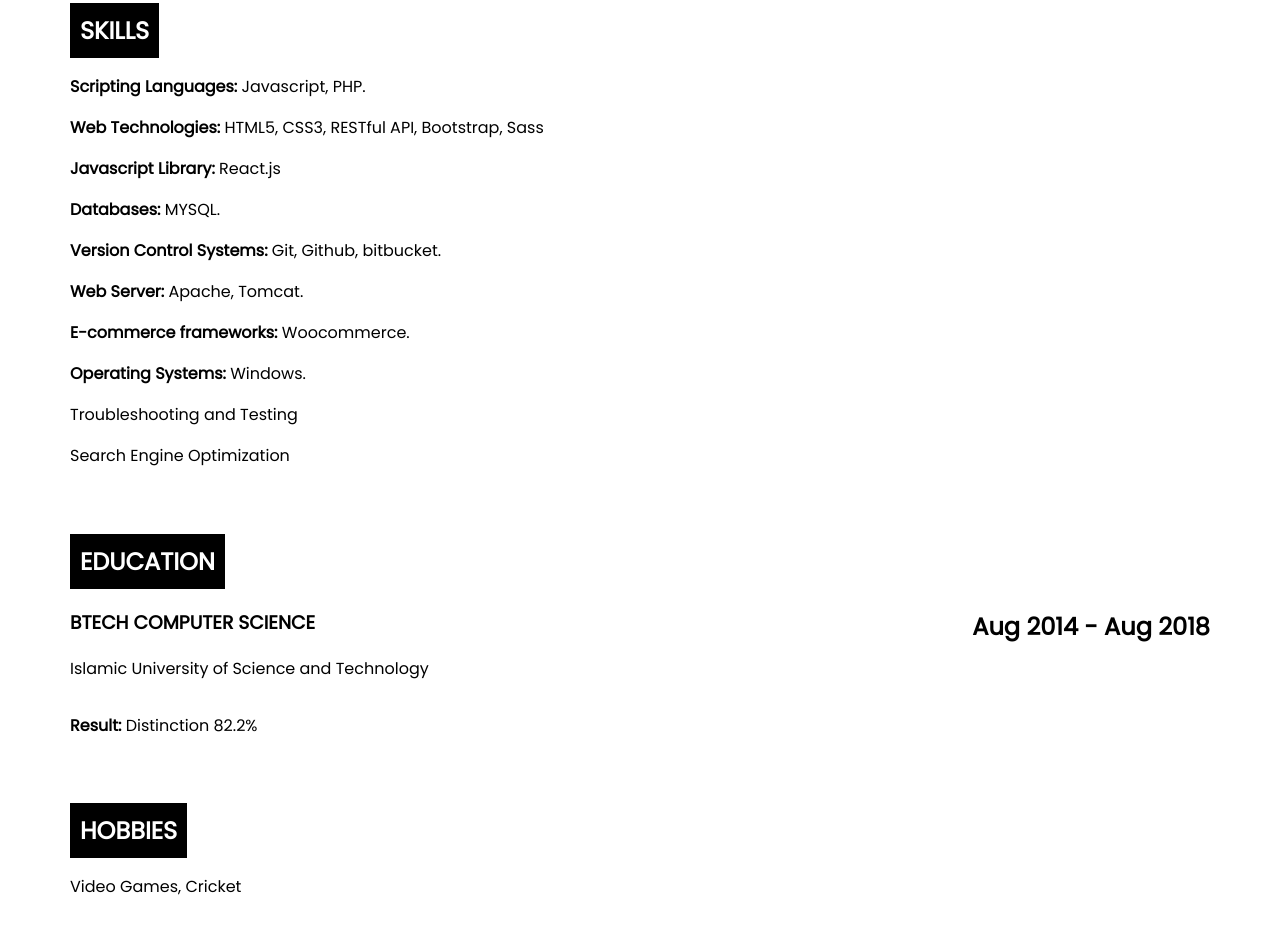
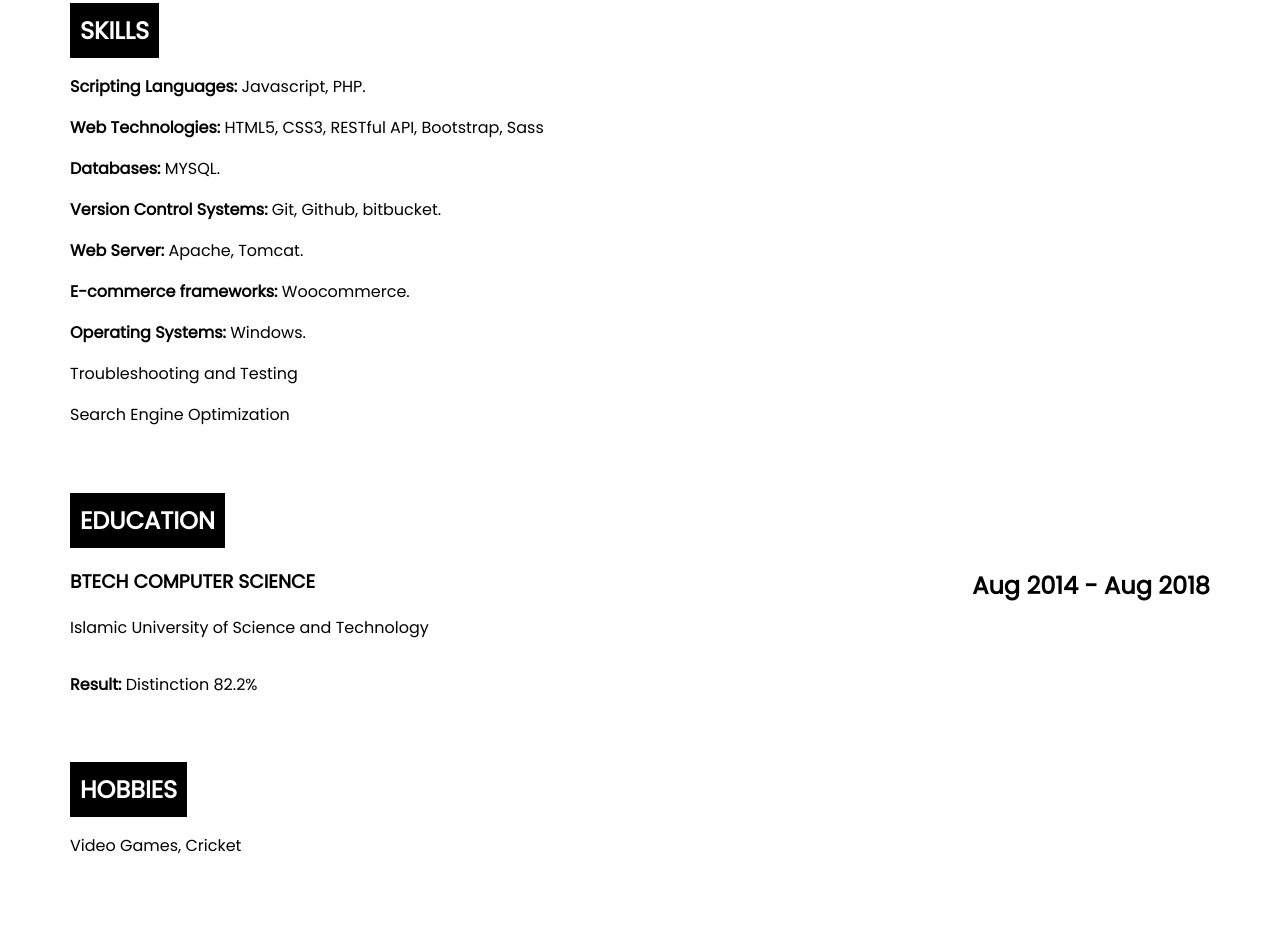
Before and after one commit to Mehreen57/Resume, a plain HTML site: page index.html in a window 1280 px wide. Shown: the part 1502-2434 px from the top of the page. After the commit the page ends 2399 px from the top, so only its background shows below. Drawn offline with Linux system fonts and the light colour scheme.

Commit message:
updated page

```diff
--- a/index.html
+++ b/index.html
@@ -103,7 +103,7 @@
             <h2 class="section-title">Skills</h2>
             <p><strong>Scripting Languages:</strong> Javascript, PHP. </p>
             <p><strong>Web Technologies:</strong> HTML5, CSS3, RESTful API, Bootstrap, Sass</p>
-            <p><strong>Javascript Library:</strong> React.js</p>
+            <!-- <p><strong>Javascript Library:</strong> React.js</p> -->
             <p><strong>Databases:</strong> MYSQL.</p>
             <p><strong>Version Control Systems:</strong> Git, Github, bitbucket.</p>
             <p><strong>Web Server:</strong> Apache, Tomcat.</p>
```
